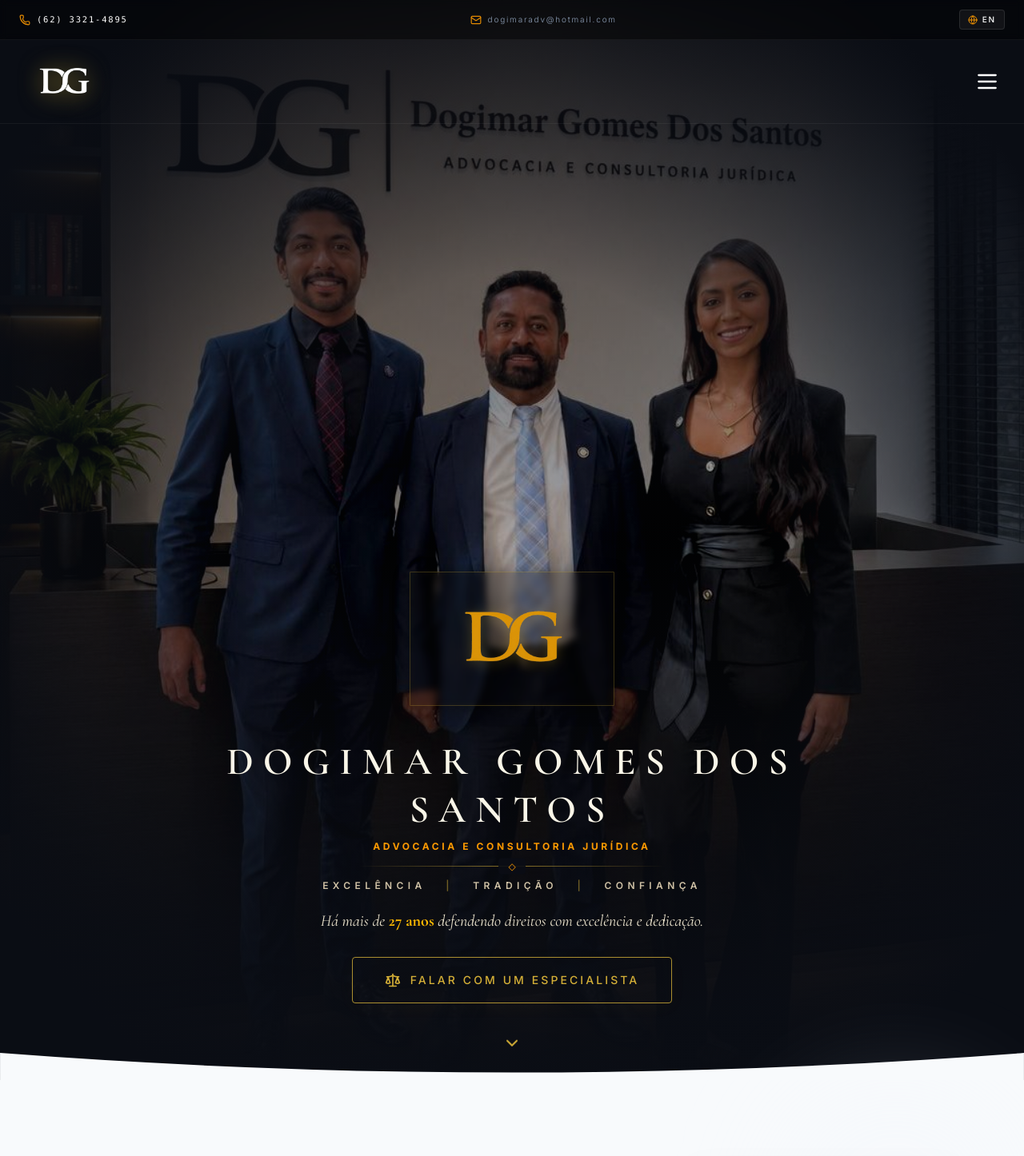
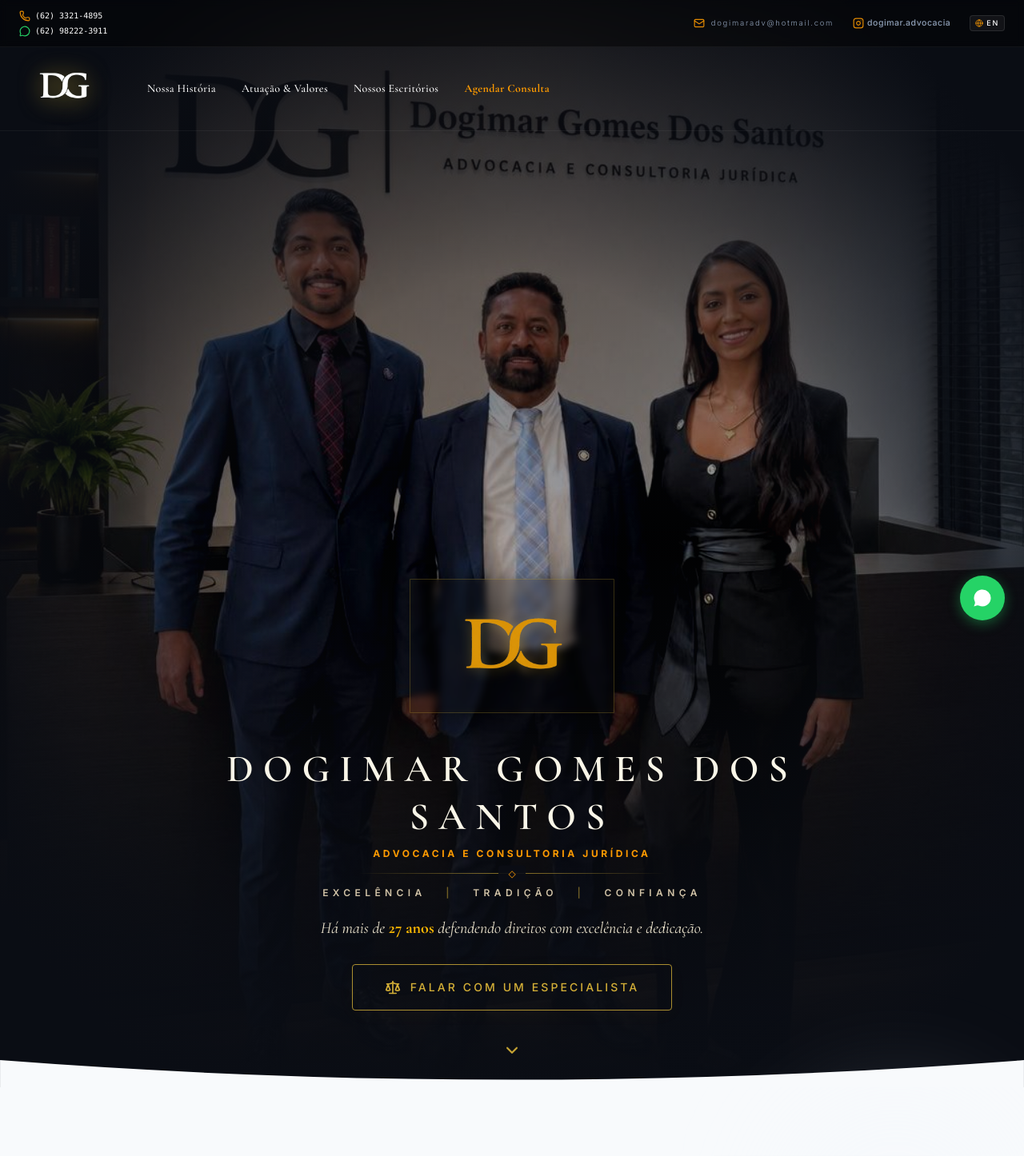
Before and after one commit to PauloCesar-creator/Site-Advocacia, a React (Vite) app: page / in a window 1280 px wide. Shown: the top 1446 px of the page at 80% size. Built offline with nearby package versions, Linux system fonts and the light colour scheme.

Commit message:
Add files via upload

```diff
--- a/metadata.json
+++ b/metadata.json
@@ -1,6 +1,8 @@
 {
-  "name": "Dogimar Gomes Advocacia",
-  "description": "Website premium e elegante para o escritório de advocacia Dogimar Gomes dos Santos, especializado em Direito Previdenciário com presença regional no estado de Goiás.",
+  "name": "Remix: Projeto Advocacia - DG",
+  "description": "Um site de advocacia premium e elegante para o escritório Dogimar, com design de alta classe, tipografia refinada e seções sob medida.",
   "requestFramePermissions": [],
-  "majorCapabilities": ["MAJOR_CAPABILITY_SERVER_SIDE_GEMINI_API"]
+  "majorCapabilities": [
+    "MAJOR_CAPABILITY_SERVER_SIDE_GEMINI_API"
+  ]
 }
--- a/src/App.tsx
+++ b/src/App.tsx
@@ -12,6 +12,7 @@ import {
   CheckCircle,
   Lock,
   MessageSquare,
+  MessageCircle,
   ShieldCheck,
   Award,
   MapPin,
@@ -186,30 +187,56 @@ export default function App() {
         <div className="w-full z-30 flex flex-col relative select-none">
 
           {/* THE TOP NARROW UTILITY CONTACT LINE */}
-          <div className="w-full bg-black/45 backdrop-blur-xs border-b border-white/5 py-3 text-[10px] tracking-[0.18em]">
-            <div className="max-w-7xl mx-auto px-6 flex justify-between items-center text-slate-350 font-medium font-sans">
+          <div className="w-full bg-black/45 backdrop-blur-xs border-b border-white/5 py-2.5 text-[9.5px] xs:text-[10px] tracking-normal xs:tracking-[0.12em] sm:tracking-[0.18em]">
+            <div className="max-w-7xl mx-auto px-4 sm:px-6 flex justify-between items-center text-slate-350 font-medium font-sans">
 
-              {/* Call Link - Left */}
-              <a href="tel:6233214895" className="flex items-center gap-2 hover:text-[#d4af37] transition-all cursor-pointer">
+              {/* Call Links - Left */}
+              <div className="flex flex-col gap-1 py-0.5 justify-center">
+                <a href="tel:6233214895" className="flex items-center gap-1.5 hover:text-[#d4af37] transition-all cursor-pointer">
                   <Phone className="w-3.5 h-3.5 text-amber-500/90" />
-                <span className="font-mono text-[10.5px] font-medium">(62) 3321-4895</span>
+                  <span className="font-mono text-[10px] xs:text-[10.5px] font-medium tracking-normal">(62) 3321-4895</span>
                 </a>
+                <a
+                  href="https://wa.me/5562982223911"
+                  target="_blank"
+                  rel="noopener noreferrer"
+                  className="flex items-center gap-1.5 hover:text-[#25D366] transition-all cursor-pointer"
+                >
+                  <MessageCircle className="w-3.5 h-3.5 text-[#25D366]" />
+                  <span className="font-mono text-[10px] xs:text-[10.5px] font-medium tracking-normal">(62) 98222-3911</span>
+                </a>
+              </div>
 
-              {/* Email Link - Center */}
-              <a href="mailto:dogimaradv@hotmail.com" className="hidden sm:flex items-center gap-2 hover:text-[#d4af37] transition-all cursor-pointer">
+              {/* Center / Right - Contacts, Social & Lang */}
+              <div className="flex items-center gap-2 xs:gap-3 sm:gap-6">
+                {/* Email Link */}
+                <a href="mailto:dogimaradv@hotmail.com" className="hidden md:flex items-center gap-2 hover:text-[#d4af37] transition-all cursor-pointer">
                   <Mail className="w-3.5 h-3.5 text-amber-500/90" />
                   <span className="lowercase font-sans text-slate-400 font-light hover:text-white transition-colors">dogimaradv@hotmail.com</span>
                 </a>
 
-              {/* Action Language Button - Right */}
+                {/* Instagram button: visible on both desktop & mobile config */}
+                <a
+                  href="https://www.instagram.com/dogimar.advocacia?igsh=MXU1bWh6ZmRrcTdlNw=="
+                  target="_blank"
+                  rel="noopener noreferrer"
+                  className="flex items-center gap-1 hover:text-[#d4af37] transition-all cursor-pointer text-slate-350"
+                  title="Instagram"
+                >
+                  <Instagram className="w-3.5 h-3.5 text-amber-500/90" />
+                  <span className="font-sans text-[9px] xs:text-[10px] sm:text-[10.5px] text-slate-400 font-medium hover:text-white transition-colors tracking-tight xs:tracking-normal sm:tracking-wider lowercase">dogimar.advocacia</span>
+                </a>
+
+                {/* Action Language Button - Right (condensed on mobile) */}
                 <button
                   onClick={toggleLanguage}
-                className="flex items-center gap-1.5 hover:text-[#d4af37] transition-all cursor-pointer bg-white/5 py-1 px-2.5 rounded border border-white/10"
-                title="Swith Language / Alterar Idioma"
+                  className="flex items-center gap-1 hover:text-[#d4af37] transition-all cursor-pointer bg-white/5 py-0.5 px-1.5 xs:py-1 xs:px-2 rounded border border-white/10 text-[9px] xs:text-[10px]"
+                  title="Switch Language / Alterar Idioma"
                 >
-                <Globe className="w-3 h-3 text-amber-500/95" />
+                  <Globe className="w-2.5 h-2.5 xs:w-3 xs:h-3 text-amber-500/95" />
                   <span>{lang === 'pt' ? 'EN' : 'PT'}</span>
                 </button>
+              </div>
 
             </div>
           </div>
@@ -217,25 +244,66 @@ export default function App() {
           {/* MAIN NAVBAR LOGO AREA */}
           <header className="w-full py-5 px-6 max-w-7xl mx-auto flex justify-between items-center bg-transparent border-b border-white/5">
 
+            <div className="flex items-center gap-8 md:gap-12">
               {/* Elegant Logo Image "logo-superior" replacing the previous monogram div, maintaining exact size and aspect ratio with gold glowing neon drop-shadow and background lift */}
               <a href="#home" className="flex items-center group cursor-pointer select-none" id="navbar-logo-link">
                 <div className="relative flex items-center justify-center">
                   {/* Subtle minimalist golden background aura */}
                   <div className="absolute w-16 h-8 bg-[#d4af37]/8 rounded-full filter blur-xl -z-10 pointer-events-none opacity-80" />
+                  <motion.div
+                    animate={{ y: [0, -6, 0] }}
+                    transition={{
+                      duration: 5,
+                      repeat: Infinity,
+                      ease: "easeInOut"
+                    }}
+                    className="flex items-center justify-center"
+                  >
                     <img
                       src={logoSuperior}
                       alt="Logo Superior"
                       className="w-24 sm:w-28 h-14 sm:h-16 object-contain select-none transition-all duration-300 group-hover:scale-105 filter drop-shadow-[0_2px_14px_rgba(212,175,55,0.6)] drop-shadow-[0_0_4px_rgba(255,255,255,0.25)] group-hover:drop-shadow-[0_4px_28px_rgba(212,175,55,0.85)] brightness-110 saturate-[1.05]"
                     />
+                  </motion.div>
                 </div>
               </a>
 
+              {/* Desktop Horizontal Navigation Links (Main menu next to logo) */}
+              <nav className="hidden md:flex items-center gap-6 lg:gap-8">
+                <button
+                  onClick={() => document.getElementById('historia')?.scrollIntoView({ behavior: 'smooth' })}
+                  className="font-serif text-sm tracking-wide text-slate-350 hover:text-amber-400 hover:scale-105 transition-all duration-300 cursor-pointer text-left font-medium"
+                >
+                  {lang === 'pt' ? 'Nossa História' : 'Our Story'}
+                </button>
 
+                <button
+                  onClick={() => document.getElementById('details')?.scrollIntoView({ behavior: 'smooth' })}
+                  className="font-serif text-sm tracking-wide text-slate-350 hover:text-amber-400 hover:scale-105 transition-all duration-300 cursor-pointer text-left font-medium"
+                >
+                  {lang === 'pt' ? 'Atuação & Valores' : 'Practice & Values'}
+                </button>
 
-            {/* Hamburger white toggle menu trigger */}
+                <button
+                  onClick={() => document.getElementById('unidades')?.scrollIntoView({ behavior: 'smooth' })}
+                  className="font-serif text-sm tracking-wide text-slate-350 hover:text-amber-400 hover:scale-105 transition-all duration-300 cursor-pointer text-left font-medium"
+                >
+                  {lang === 'pt' ? 'Nossos Escritórios' : 'Our Branches'}
+                </button>
+
+                <button
+                  onClick={() => setIsModalOpen(true)}
+                  className="font-serif text-sm tracking-wide text-amber-500 hover:text-amber-400 hover:scale-105 transition-all duration-300 font-bold cursor-pointer text-left"
+                >
+                  {lang === 'pt' ? 'Agendar Consulta' : 'Book Appointment'}
+                </button>
+              </nav>
+            </div>
+
+            {/* Hamburger white toggle menu trigger - ONLY visible under desktop size (hidden on md and up) */}
             <button
               onClick={() => setIsMenuOpen(true)}
-              className="p-1.5 rounded hover:bg-white/10 text-white hover:text-amber-400 transition-colors cursor-pointer"
+              className="block md:hidden p-1.5 rounded hover:bg-white/10 text-white hover:text-amber-400 transition-colors cursor-pointer"
               aria-label="Menu"
             >
               <svg className="w-7 h-7 sm:w-8 sm:h-8" fill="none" stroke="currentColor" viewBox="0 0 24 24">
@@ -252,9 +320,10 @@ export default function App() {
 
           {/* Central Logo Box represented by "logo-centro" image with a minimalist elegant gold border */}
           <motion.div
-            initial={{ opacity: 0, scale: 0.95 }}
-            animate={{ opacity: 1, scale: 1 }}
-            transition={{ duration: 0.9, delay: 0.15 }}
+            initial={{ opacity: 0, scale: 0.88, y: -10 }}
+            whileInView={{ opacity: 1, scale: 1, y: 0 }}
+            viewport={{ once: false, amount: 0.1 }}
+            transition={{ type: "spring", stiffness: 50, damping: 18, delay: 0.1 }}
             className="relative w-56 sm:w-64 h-36 sm:h-42 p-4 border border-[#d4af37]/25 rounded-[1px] bg-black/20 backdrop-blur-xs shadow-[0_4px_20px_rgba(0,0,0,0.4),inset_0_0_12px_rgba(212,175,55,0.04)] mb-8 flex items-center justify-center select-none group transition-all duration-500 hover:border-[#d4af37]/45"
           >
             <img
@@ -268,9 +337,10 @@ export default function App() {
           <div className="flex flex-col items-center justify-center text-center w-full max-w-3xl mx-auto mt-2">
             {/* Main Display Headline name */}
             <motion.h1
-              initial={{ opacity: 0, y: 25 }}
-              animate={{ opacity: 1, y: 0 }}
-              transition={{ duration: 0.9, delay: 0.15 }}
+              initial={{ opacity: 0, y: 40, filter: "blur(4px)" }}
+              whileInView={{ opacity: 1, y: 0, filter: "blur(0px)" }}
+              viewport={{ once: false, amount: 0.1 }}
+              transition={{ duration: 1.1, ease: [0.16, 1, 0.3, 1], delay: 0.25 }}
               className="font-serif text-2xl sm:text-4xl lg:text-5xl font-light tracking-[0.2em] sm:tracking-[0.25em] text-[#faf6e8] leading-tight mb-2 select-text uppercase font-semibold"
             >
               DOGIMAR GOMES DOS SANTOS
@@ -278,9 +348,10 @@ export default function App() {
 
             {/* Subtle sub head */}
             <motion.p
-              initial={{ opacity: 0, y: 15 }}
-              animate={{ opacity: 1, y: 0 }}
-              transition={{ duration: 0.8, delay: 0.35 }}
+              initial={{ opacity: 0, y: -20, scale: 0.95 }}
+              whileInView={{ opacity: 1, y: 0, scale: 1 }}
+              viewport={{ once: false, amount: 0.1 }}
+              transition={{ duration: 0.95, ease: "easeOut", delay: 0.4 }}
               className="font-sans text-[10px] sm:text-xs text-amber-500 uppercase tracking-[0.3em] font-bold mb-4 select-text"
             >
               {lang === 'pt' ? 'ADVOCACIA E CONSULTORIA JURÍDICA' : 'LAW & LEGAL CONSULTING'}
@@ -289,7 +360,8 @@ export default function App() {
             {/* Diamond Line element separator */}
             <motion.div
               initial={{ opacity: 0, scaleX: 0 }}
-              animate={{ opacity: 1, scaleX: 1 }}
+              whileInView={{ opacity: 1, scaleX: 1 }}
+              viewport={{ once: false, amount: 0.1 }}
               transition={{ duration: 1, delay: 0.45 }}
               className="w-full max-w-sm h-[1px] bg-gradient-to-r from-transparent via-[#d4af37]/65 to-transparent flex items-center justify-center mb-4 relative"
             >
@@ -300,9 +372,10 @@ export default function App() {
 
             {/* Excelencia | Tradicao | Confianca alignment */}
             <motion.p
-              initial={{ opacity: 0, y: 10 }}
-              animate={{ opacity: 1, y: 0 }}
-              transition={{ duration: 0.8, delay: 0.55 }}
+              initial={{ opacity: 0, x: -30 }}
+              whileInView={{ opacity: 1, x: 0 }}
+              viewport={{ once: false, amount: 0.1 }}
+              transition={{ duration: 1.2, ease: "easeOut", delay: 0.5 }}
               className="font-sans text-[10.5px] sm:text-xs text-[#d1c3a7] tracking-[0.35em] sm:tracking-[0.45em] font-semibold uppercase mb-5 text-center"
             >
               {lang === 'pt' ? (
@@ -314,9 +387,10 @@ export default function App() {
 
             {/* Beautiful text: Há mais de 27 anos defendendo direitos com excelência... */}
             <motion.p
-              initial={{ opacity: 0 }}
-              animate={{ opacity: 1 }}
-              transition={{ duration: 1.2, delay: 0.65 }}
+              initial={{ opacity: 0, y: 30 }}
+              whileInView={{ opacity: 1, y: 0 }}
+              viewport={{ once: false, amount: 0.1 }}
+              transition={{ duration: 1.4, ease: [0.22, 1, 0.36, 1], delay: 0.6 }}
               className="font-serif text-[#ebe3cd] text-base sm:text-lg lg:text-xl font-light italic leading-relaxed max-w-2xl mb-7 select-text"
             >
               {lang === 'pt' ? (
@@ -331,20 +405,19 @@ export default function App() {
             </motion.p>
 
             {/* Premium clear button CTA with balance scale symbol */}
-            <motion.div
-              initial={{ opacity: 0, y: 15 }}
-              animate={{ opacity: 1, y: 0 }}
-              transition={{ duration: 0.8, delay: 0.8 }}
-              className="flex flex-col items-center"
-            >
-              <button
+            <div className="flex flex-col items-center">
+              <motion.button
+                initial={{ opacity: 0, scale: 0.85, y: 15 }}
+                whileInView={{ opacity: 1, scale: 1, y: 0 }}
+                viewport={{ once: false, amount: 0.1 }}
+                transition={{ type: "spring", stiffness: 70, damping: 15, delay: 0.75 }}
                 onClick={() => setIsModalOpen(true)}
                 className="px-8 sm:px-10 py-4.5 bg-transparent border border-[#d4af37]/80 hover:bg-[#d4af37]/10 text-[#d4af37] font-sans font-medium text-xs sm:text-sm uppercase tracking-[0.22em] transition-all duration-300 rounded shadow-[0_4px_25px_rgba(212,175,55,0.03)] flex items-center gap-3 active:scale-95 cursor-pointer font-bold hover:shadow-[0_4px_35px_rgba(212,175,55,0.12)] hover:border-[#d4af37]"
               >
                 <Scale className="w-5 h-5 text-[#d4af37]" />
                 <span>{lang === 'pt' ? 'FALAR COM UM ESPECIALISTA' : 'TALK TO A SPECIALIST'}</span>
-              </button>
-            </motion.div>
+              </motion.button>
+            </div>
           </div>
 
         </div>
@@ -1013,48 +1086,25 @@ export default function App() {
               <div>
                 {/* Header */}
                 <div className="flex items-center justify-between pb-8 border-b border-white/5 mb-8">
-                  {/* Elegant corporate monogram with neon bottom border inside mobile drawer */}
-                  <div className="relative w-20 h-11 flex flex-col items-center justify-center pb-1.5 select-none">
-                    <div className="w-full h-full flex items-center justify-center overflow-hidden">
-                      <svg viewBox="0 0 160 102" className="w-[85%] h-[85%]" xmlns="http://www.w3.org/2000/svg">
-                        <defs>
-                          <linearGradient id="goldGradMenu" x1="0%" y1="0%" x2="100%" y2="100%">
-                            <stop offset="0%" stopColor="#FFFFFF" />
-                            <stop offset="30%" stopColor="#fefbf2" />
-                            <stop offset="70%" stopColor="#e8c96c" />
-                            <stop offset="100%" stopColor="#caaf59" />
-                          </linearGradient>
-                          <filter id="dropGlowMenu" x="-10%" y="-10%" width="130%" height="130%">
-                            <feDropShadow dx="0" dy="2" stdDeviation="3" floodColor="#000" floodOpacity="0.75"/>
-                          </filter>
-                        </defs>
-                        <g filter="url(#dropGlowMenu)" className="pointer-events-none">
-                          <text
-                            x="24"
-                            y="80"
-                            fontFamily="'Playfair Display', 'Didot', 'Georgia', serif"
-                            fontSize="84"
-                            fontWeight="600"
-                            fill="url(#goldGradMenu)"
+                  {/* Elegant Logo Image "logo-superior" inside mobile drawer, matching navbar style with floating animation */}
+                  <div className="relative flex items-center justify-center select-none">
+                    {/* Subtle minimalist golden background aura */}
+                    <div className="absolute w-14 h-7 bg-[#d4af37]/8 rounded-full filter blur-xl -z-10 pointer-events-none opacity-80" />
+                    <motion.div
+                      animate={{ y: [0, -5, 0] }}
+                      transition={{
+                        duration: 5,
+                        repeat: Infinity,
+                        ease: "easeInOut"
+                      }}
+                      className="flex items-center justify-center"
                     >
-                            D
-                          </text>
-                          <text
-                            x="76"
-                            y="85"
-                            fontFamily="'Playfair Display', 'Didot', 'Georgia', serif"
-                            fontSize="84"
-                            fontWeight="500"
-                            fontStyle="italic"
-                            fill="url(#goldGradMenu)"
-                          >
-                            G
-                          </text>
-                        </g>
-                      </svg>
-                    </div>
-                    {/* Thin neon bottom flare matching image 2 and request */}
-                    <div className="absolute bottom-0 w-12 h-[1px] bg-[#d4af37] shadow-[0_1px_6px_rgba(212,175,55,0.85)]" />
+                      <img
+                        src={logoSuperior}
+                        alt="Logo Superior"
+                        className="w-24 h-14 object-contain select-none filter drop-shadow-[0_2px_12px_rgba(212,175,55,0.55)] drop-shadow-[0_0_4px_rgba(255,255,255,0.2)] brightness-110 saturate-[1.05]"
+                      />
+                    </motion.div>
                   </div>
                   <button
                     onClick={() => setIsMenuOpen(false)}
@@ -1130,6 +1180,20 @@ export default function App() {
         )}
       </AnimatePresence>
 
+      {/* 8. FLOATING WHATSAPP BUTTON (Highly visible, nicely proportioned, bottom-right) */}
+      <div className="fixed bottom-6 right-6 z-40 flex items-center justify-center">
+        <a
+          href="https://wa.me/5562982223911"
+          target="_blank"
+          rel="noopener noreferrer"
+          className="flex items-center justify-center w-12 h-12 sm:w-14 sm:h-14 bg-[#25D366] text-white rounded-full shadow-[0_4px_16px_rgba(37,211,102,0.4)] hover:shadow-[0_6px_22px_rgba(37,211,102,0.65)] hover:bg-[#20BA5A] hover:scale-110 active:scale-95 transition-all duration-300 group"
+          title={lang === 'pt' ? 'Falar no WhatsApp' : 'Chat on WhatsApp'}
+          id="whatsapp-floating-button"
+        >
+          <MessageCircle className="w-6 h-6 sm:w-7 sm:h-7 fill-white text-[#25D366] group-hover:text-[#20BA5A] transition-colors" />
+        </a>
+      </div>
+
     </div>
   );
 }
```
Also changed, not shown: 1 other file (tests, documents, lock files or other folders). Lines whose indentation alone changed are shown as unchanged.
